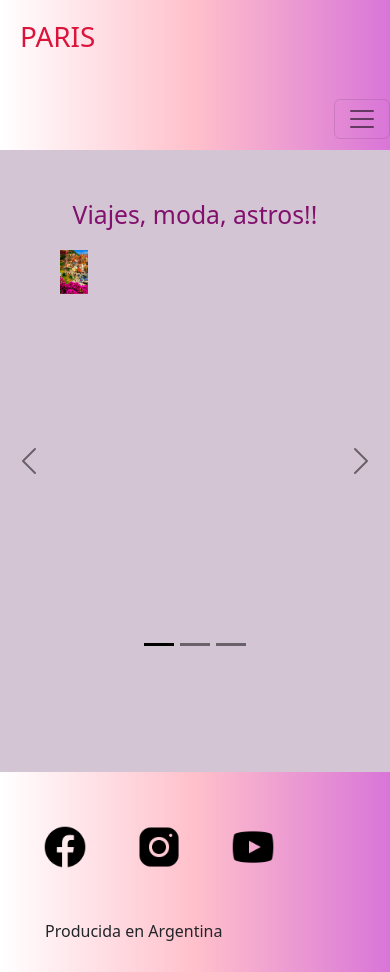
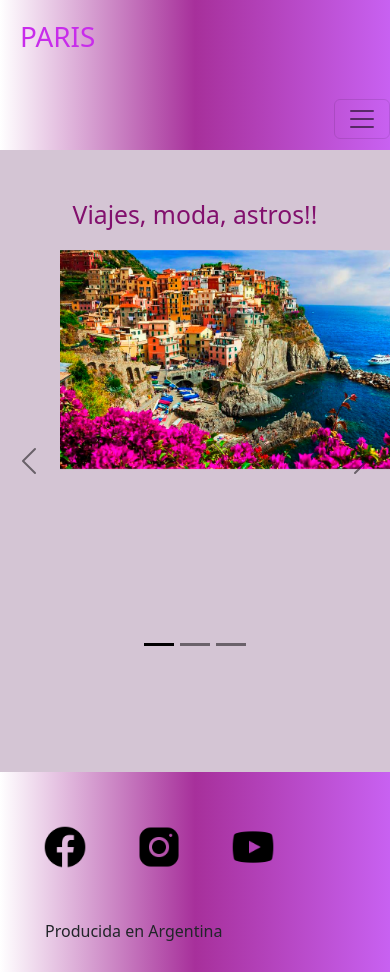
Before and after one commit to belendibattista/RevistaParis, a website: page index.html in a window 390 px wide. Drawn offline with nearby package versions, Linux system fonts and the light colour scheme.

Commit message:
modificaciones en mediasqueries

```diff
--- a/index.html
+++ b/index.html
@@ -58,7 +58,7 @@
                     </div>
                     <div class="carousel-inner">
                       <div class="carousel-item active" data-bs-interval="10000">
-                        <img src="imagenes/ciudad.jpg" class="d-block w-100" alt="...">
+                        <img src="imagenes/ciudad.jpg" class="img-fluid" alt="ciudad" >
                         <div class="carousel-caption d-none d-md-block">
                           <h5>LOS DESTINOS MAS COLORIDOS DEL MUNDO</h5>
                           <p>Te contamos los mejores tips para viajar a las ciudades mas hermosas del mundo</p>
--- a/scss/base/_extends.scss
+++ b/scss/base/_extends.scss
@@ -7,5 +7,6 @@
     width: 100vw;
     height: 200px;
     margin-top: 100px;
-    background-image:linear-gradient(to left, rgb(217, 117, 216), pink, white);
-}
+    background-image:linear-gradient(to left, rgb(200, 97, 241), rgb(167, 48, 155), white);
+
+    }
--- a/scss/componentes/_footer.scss
+++ b/scss/componentes/_footer.scss
@@ -1,3 +1,4 @@
+@import "scss/base/extends";
 footer{
     @extend %footer;
 
--- a/scss/componentes/_header.scss
+++ b/scss/componentes/_header.scss
@@ -1,10 +1,10 @@
 .header{
-    background-image:linear-gradient(to left, rgb(217, 117, 216), pink, white);
+    background-image:linear-gradient(to left, rgb(200, 97, 241), rgb(167, 48, 155), white);
     width: 100%;
     height: 150px;
     }
     h1{
-        @include titulo-principal(justify, crimson, 20px)
+        @include titulo-principal(justify, rgb(200, 44, 235), 20px)
     }
     .navbar-expand-lg{
        display: flex;
--- a/scss/componentes/_main.scss
+++ b/scss/componentes/_main.scss
@@ -1,3 +1,4 @@
+@import "scss/base/mixin";
 #main{
     height: auto;
 
--- a/scss/componentes/_mediaqueries.scss
+++ b/scss/componentes/_mediaqueries.scss
@@ -22,15 +22,22 @@
         margin-bottom: 1px;
         width: 100px;
     }
+
+
+
     .carousel-inner{
        margin-left: 1px;
-       width: 20vw;
+       width: 100vw;
 
     }
     .carousel-item{
         margin-right: 50px;
-        width: 20vw;
+        width: 100vw;
     }
+    .col {
+        margin-left: 150px !important;
+    }
+
     .formulario{
         margin-left: 150px;
 
@@ -60,6 +67,9 @@
         .carousel-inner{
             margin-left: 10px;
         }
+        .col {
+            margin-left: 100px !important;
+            }
         .formulario{
             margin-left: 200px;
 
--- a/scss/styles.scss
+++ b/scss/styles.scss
@@ -1,8 +1,8 @@
-@import "scss/base/mixin";
-@import "scss/base/extends";
+@import "base/mixin";
+@import "base/extends";
 
-@import "scss/header";
-@import "scss/body";
-@import "scss/main";
-@import "scss/footer";
-@import "scss/mediaqueries";
+@import "componentes/header";
+@import "componentes/body";
+@import "componentes/main";
+@import "componentes/footer";
+@import "componentes/mediaqueries";
```
Also changed, not shown: css/style.css.
